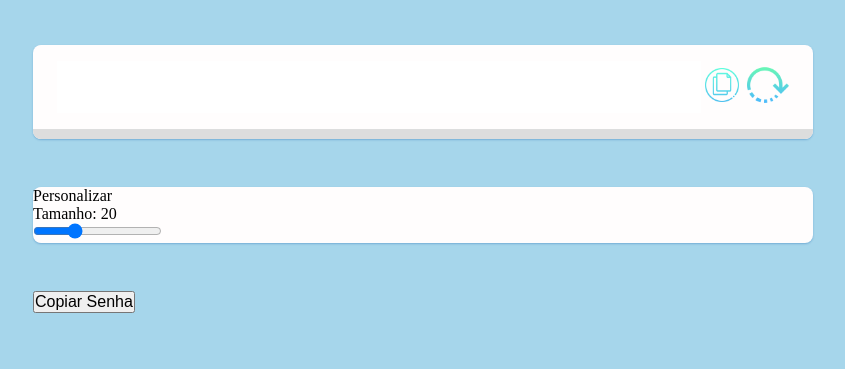
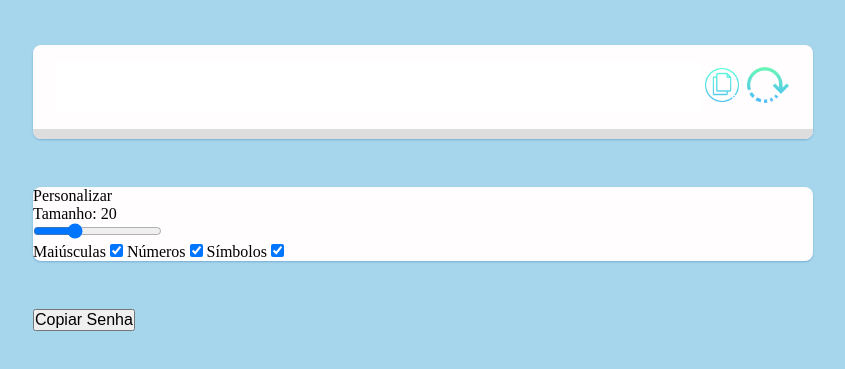
Before and after one commit to jesseprogran/gerador-de-senha, a plain HTML site: page index.html in a window 1280 px wide. Shown: the part 249-618 px from the top of the page, without its empty margins (217-1062 px from the left). Drawn offline with Linux system fonts and the light colour scheme; a web font is replaced by a local one.

Commit message:
adcionando a etapa da configuração no html

```diff
--- a/index.html
+++ b/index.html
@@ -62,6 +62,25 @@
               min="3"
             />
           </div>
+          <div class="config">
+            <label  class="checkbox-container">
+              <span class="text">Maiúsculas</span>
+              <input type="checkbox" id="uppercase-check" checked>
+              <span class="checkmark"></span>
+            </label>
+
+            <label  class="checkbox-container">
+              <span class="text">Números</span>
+              <input type="checkbox" id="number-check" checked>
+              <span class="checkmark"></span>
+            </label>
+
+            <label  class="checkbox-container">
+              <span class="text">Símbolos</span>
+              <input type="checkbox" id="symbol-check" checked>
+              <span class="checkmark"></span>
+            </label>
+          </div>
         </div>
       </section>
 
```
